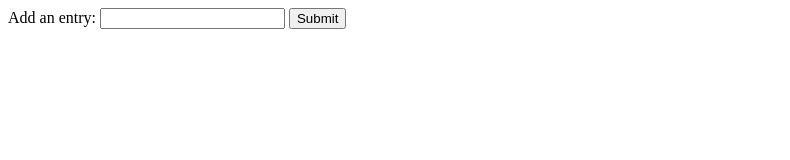
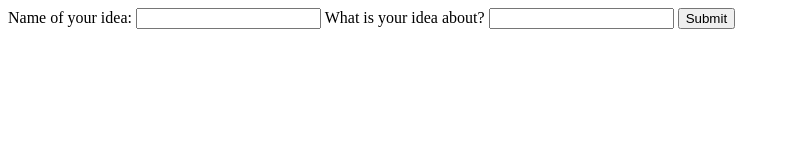
Before and after one commit to anaissnnk/fullstack-project, a plain HTML site: page client/create.html in a window 1280 px wide. Shown: the whole page, without its empty margins (0-790 px from the left). Drawn offline with Linux system fonts and the light colour scheme.

Commit message:
Add 2nd input field + names for POST

```diff
--- a/client/create.html
+++ b/client/create.html
@@ -9,9 +9,13 @@
 
     <form action="http://localhost:8000/create" enctype="application/x-www-form-urlencoded" method="post">
 
-        <label for="new-to-do">Add an entry:</label>
+        <label for="newIdeaTitle">Name of your idea:</label>
 
-        <input type="text" name="new-to-do">
+        <input type="text" name="newIdeaTitle">
+
+        <label for="newIdeaDescription">What is your idea about?</label>
+
+        <input type="text" name="newIdeaDescription">
 
         <button type="submit">Submit</button>
 
```
